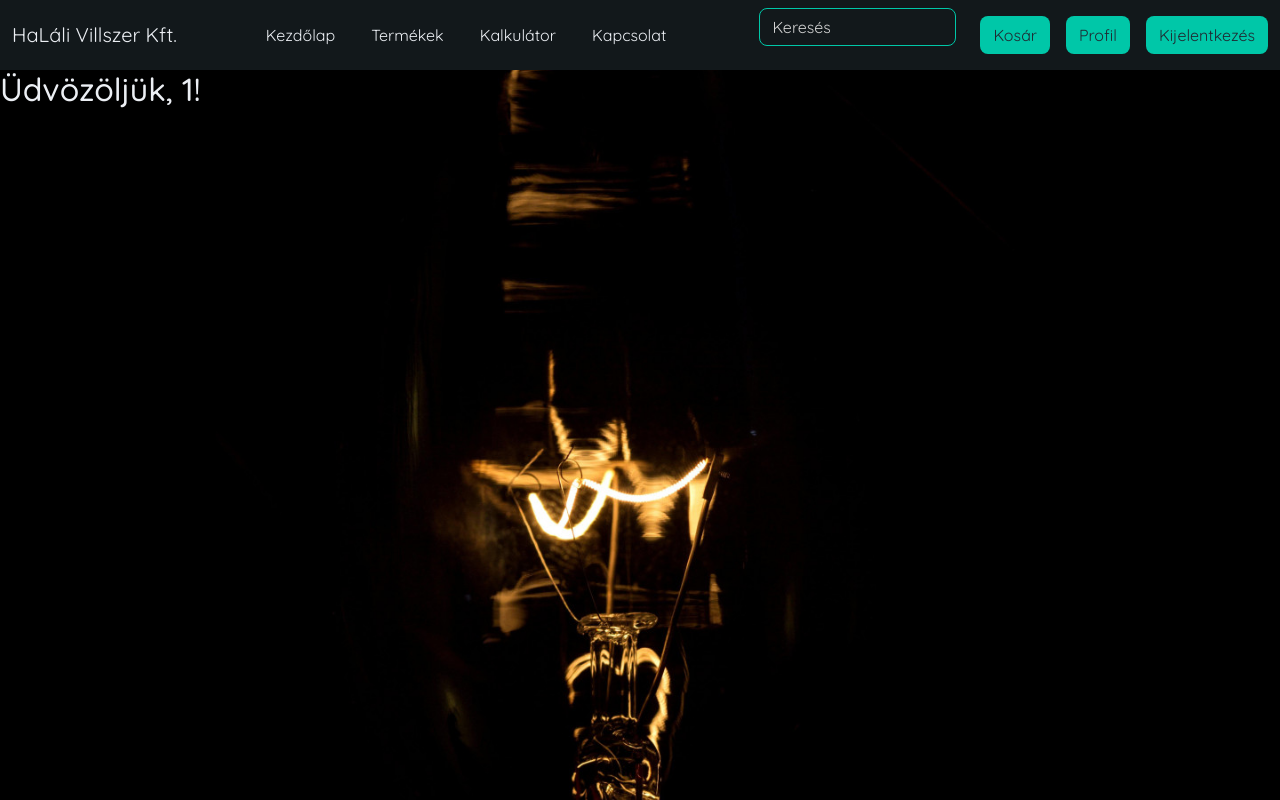
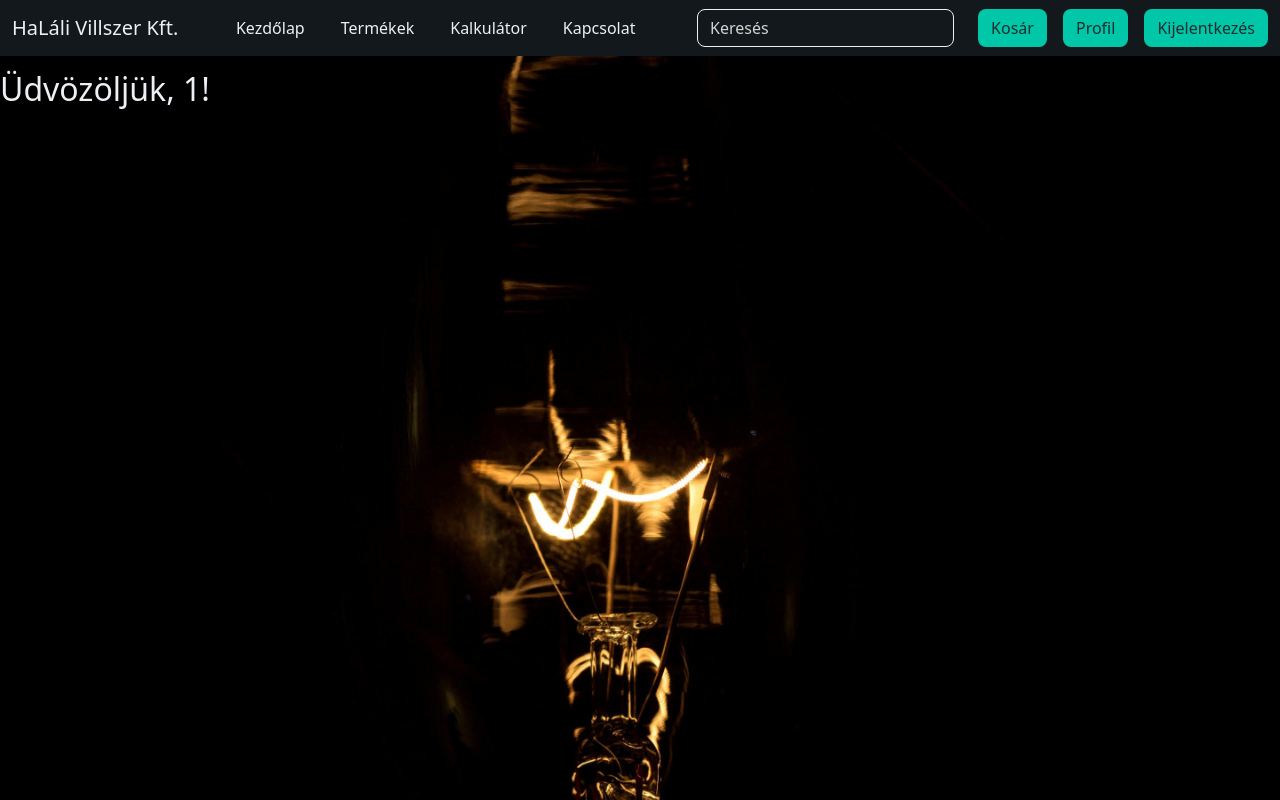
Before and after one commit to halasim2005/vizsgaremek, a PHP site: page /profil.php in a window 1280 px wide. Run offline with PHP 8.4, Linux system fonts and the light colour scheme; the visitor is signed in with stand-in values (Sample User, id 1).

Commit message:
input width vissza a helyere, font family egyesites

```diff
--- a/profil.php
+++ b/profil.php
@@ -8,28 +8,24 @@ if (!isset($_SESSION['felhasznalo'])) {
     exit();
 }
 ?>
+
+<!DOCTYPE html>
+<html lang="en">
 <head>
     <meta charset="UTF-8">
     <meta name="viewport" content="width=device-width, initial-scale=1.0">
     <link href="https://cdn.jsdelivr.net/npm/bootstrap@5.3.0-alpha1/dist/css/bootstrap.min.css" rel="stylesheet">
     <link href="https://fonts.googleapis.com/css2?family=Roboto:wght@300;400;500;700&display=swap" rel="stylesheet">
-    <link rel="preconnect" href="https://fonts.googleapis.com">
-    <link rel="preconnect" href="https://fonts.gstatic.com" crossorigin>
-    <link href="https://fonts.googleapis.com/css2?family=Jost:ital,wght@0,100..900;1,100..900&family=Kanit:wght@300&family=Montserrat&family=Quicksand:wght@300..700&display=swap" rel="stylesheet">
     <link rel="stylesheet" href="./style/style.css">
-    <title>HaLáli Webshop</title>
+    <title>Termékek</title>
 </head>
-<style>
+<body>
 
-</style>
-<body>
     <?php
         include './navbar.php';
     ?>
-    <div id="profilDolog">
+    <h2>Üdvözöljük, <?php echo htmlspecialchars($_SESSION['felhasznalo']); ?>!</h2>
 
-    </div>
-    <h2>Üdvözöljük, <?php echo htmlspecialchars($_SESSION['felhasznalo']); ?>!</h2>
 
     <script src="https://cdn.jsdelivr.net/npm/bootstrap@5.3.0-alpha1/dist/js/bootstrap.bundle.min.js"></script>
 </body>
--- a/style/style.css
+++ b/style/style.css
@@ -3,40 +3,7 @@ body {
     background-size: cover;
     /*background-color: #12181B;*/
     color: #ECEFF4;
-    font-family: 'Quicksand';
     padding-top: 70px;
-}
-
-.form-container {
-    max-width: 600px;
-    margin: 50px auto;
-    background-color:  #12181B;
-    padding: 30px;
-    border-radius: 10px;
-}
-
-.form-label,
-.form-control {
-    color: #ECEFF4;
-}
-
-.form-control {
-    background-color:  #12181B;
-    border: 1px solid #ECEFF4;
-}
-
-/*.search_input{
-    background-image: image('search_icon.png');
-    background-position: right center 5px;
-}*/
-
-.form-control:focus {
-    background-color: #1F2A32;
-    color: #ECEFF4;
-}
-
-.form-control::placeholder{
-    color: lightgrey;
 }
 
 .btn-primary {
@@ -244,3 +211,32 @@ body {
         margin: 0;
     }
 }
+
+
+.form-container {
+    max-width: 600px;
+    margin: 50px auto;
+    background-color:  #12181B;
+    padding: 30px;
+    border-radius: 10px;
+}
+
+.form-label,
+.form-control {
+    color: #ECEFF4;
+}
+
+.form-control {
+    background-color:  #12181B;
+    border: 1px solid #ECEFF4;
+    width: 100%;
+}
+
+.form-control:focus {
+    background-color: #1F2A32;
+    color: #ECEFF4;
+}
+
+.form-control::placeholder{
+    color: lightgrey;
+}
```
